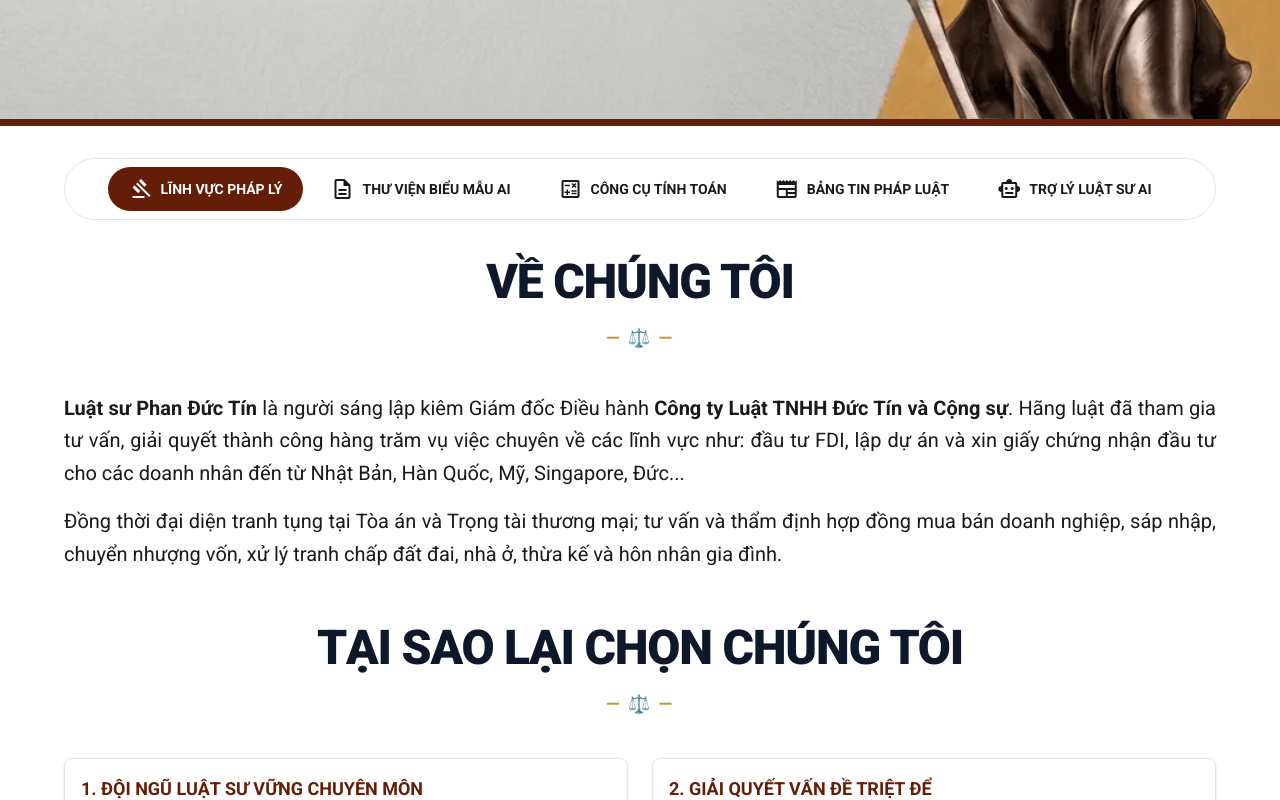
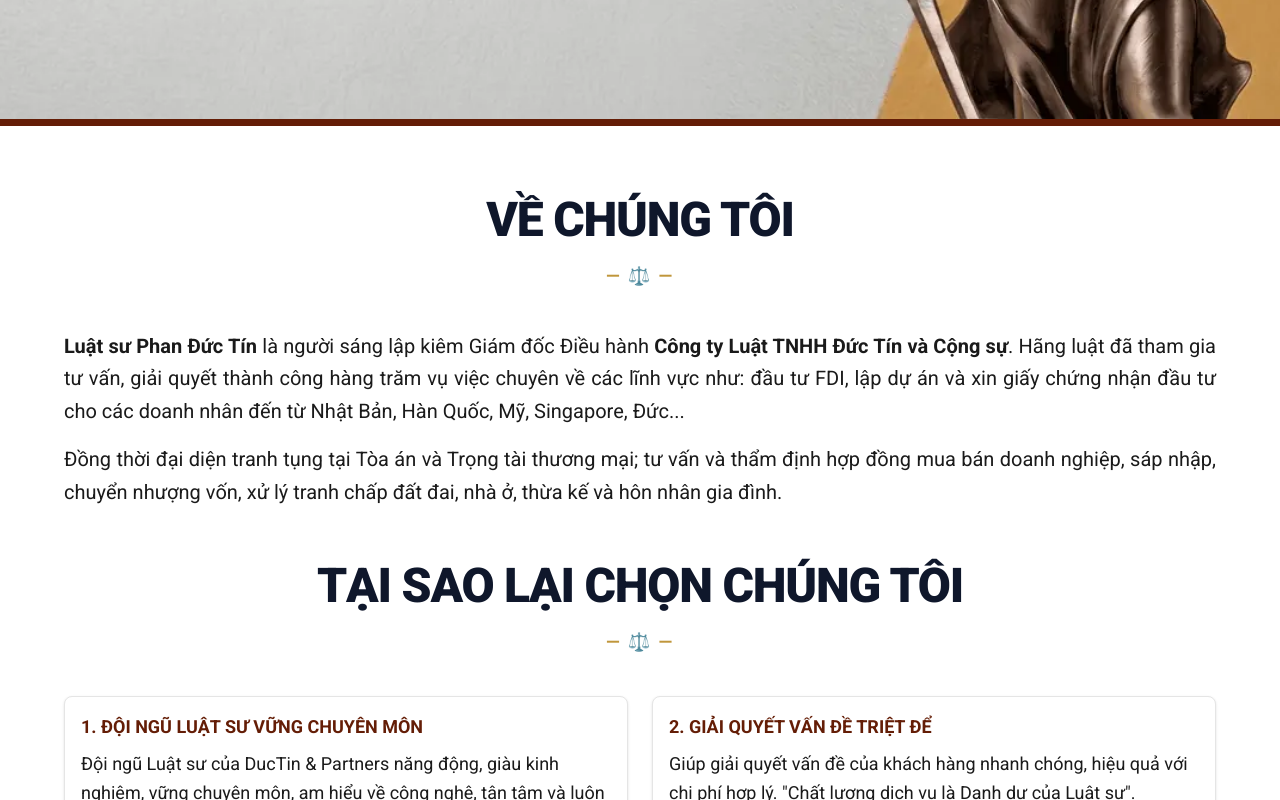
Before and after one commit to RexMcG/webluatductin, a Next.js app: page / in a window 1280 px wide. Shown: the part 840-1640 px from the top of the page. Built offline with nearby package versions, Linux system fonts and the light colour scheme.

Commit message:
refactor: remove redundant sub-nav pill bar on homepage for clean layout

```diff
--- a/src/app/page.tsx
+++ b/src/app/page.tsx
@@ -225,49 +225,8 @@ export default function Home() {
         </div>
       </section>
 
-      {/* Floating Sub-Nav Pill Bar */}
-      <div className="max-w-container-max mx-auto px-margin-mobile md:px-margin-desktop py-stack-lg">
-        <div className="flex flex-wrap justify-center gap-stack-sm bg-surface-alt border border-border-neutral rounded-full p-2">
-          <Link
-            className="bg-primary text-on-primary rounded-full px-5 py-2.5 font-label-sm text-sm uppercase transition-colors font-semibold flex items-center gap-2"
-            href="/services"
-          >
-            <span className="material-symbols-outlined text-lg">gavel</span>
-            Lĩnh vực Pháp lý
-          </Link>
-          <Link
-            className="bg-surface-main text-text-secondary hover:text-primary rounded-full px-5 py-2.5 font-label-sm text-sm uppercase transition-colors font-semibold flex items-center gap-2"
-            href="/ai-form-library"
-          >
-            <span className="material-symbols-outlined text-lg">description</span>
-            Thư viện Biểu mẫu AI
-          </Link>
-          <Link
-            className="bg-surface-main text-text-secondary hover:text-primary rounded-full px-5 py-2.5 font-label-sm text-sm uppercase transition-colors font-semibold flex items-center gap-2"
-            href="/court-fee-calculator"
-          >
-            <span className="material-symbols-outlined text-lg">calculate</span>
-            Công cụ Tính toán
-          </Link>
-          <Link
-            className="bg-surface-main text-text-secondary hover:text-primary rounded-full px-5 py-2.5 font-label-sm text-sm uppercase transition-colors font-semibold flex items-center gap-2"
-            href="/news"
-          >
-            <span className="material-symbols-outlined text-lg">newspaper</span>
-            Bảng tin Pháp luật
-          </Link>
-          <Link
-            className="bg-surface-main text-text-secondary hover:text-primary rounded-full px-5 py-2.5 font-label-sm text-sm uppercase transition-colors font-semibold flex items-center gap-2"
-            href="/ai-chatbot"
-          >
-            <span className="material-symbols-outlined text-lg">smart_toy</span>
-            Trợ lý Luật sư AI
-          </Link>
-        </div>
-      </div>
-
       {/* About Us & Why Choose Us */}
-      <section id="about-us" className="max-w-container-max mx-auto px-margin-mobile md:px-margin-desktop pb-section-padding">
+      <section id="about-us" className="max-w-container-max mx-auto px-margin-mobile md:px-margin-desktop pt-12 md:pt-16 pb-section-padding">
         <div className="flex flex-col gap-12">
           {/* About Us */}
           <div>
```
